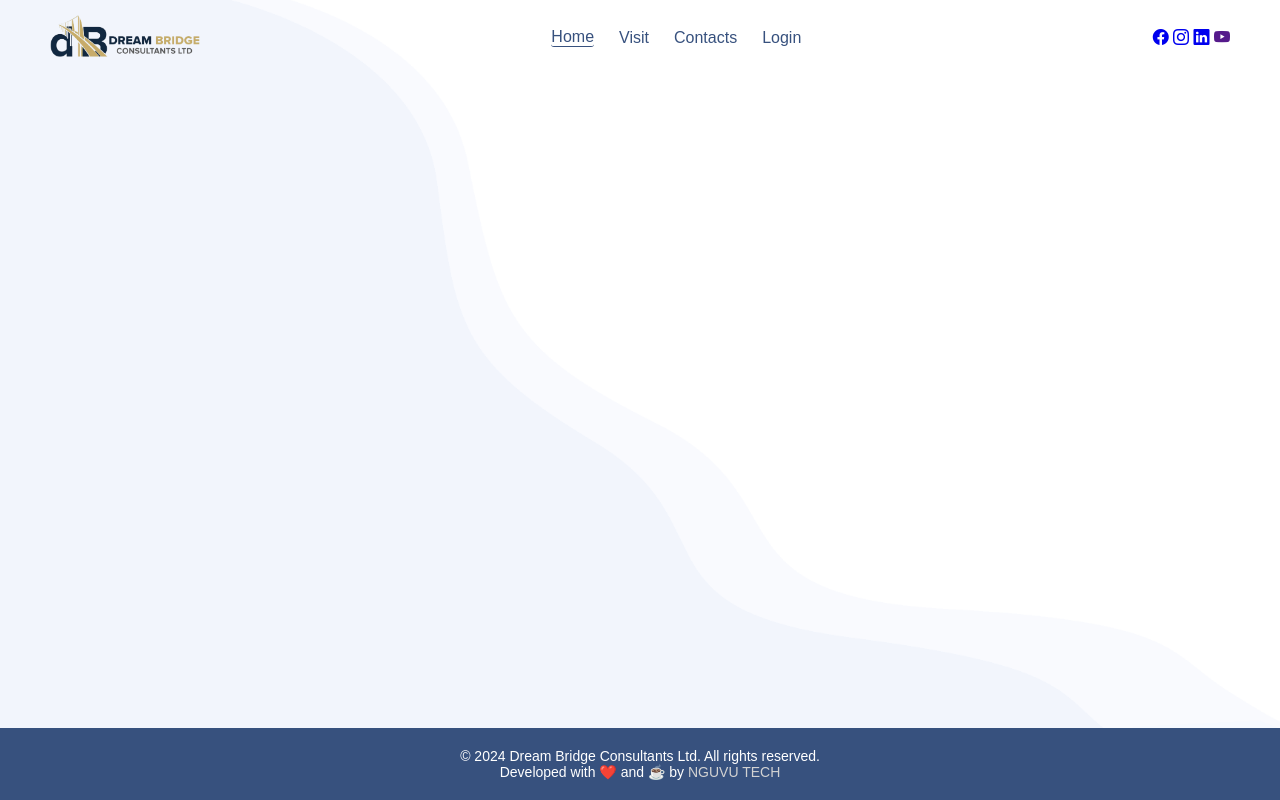
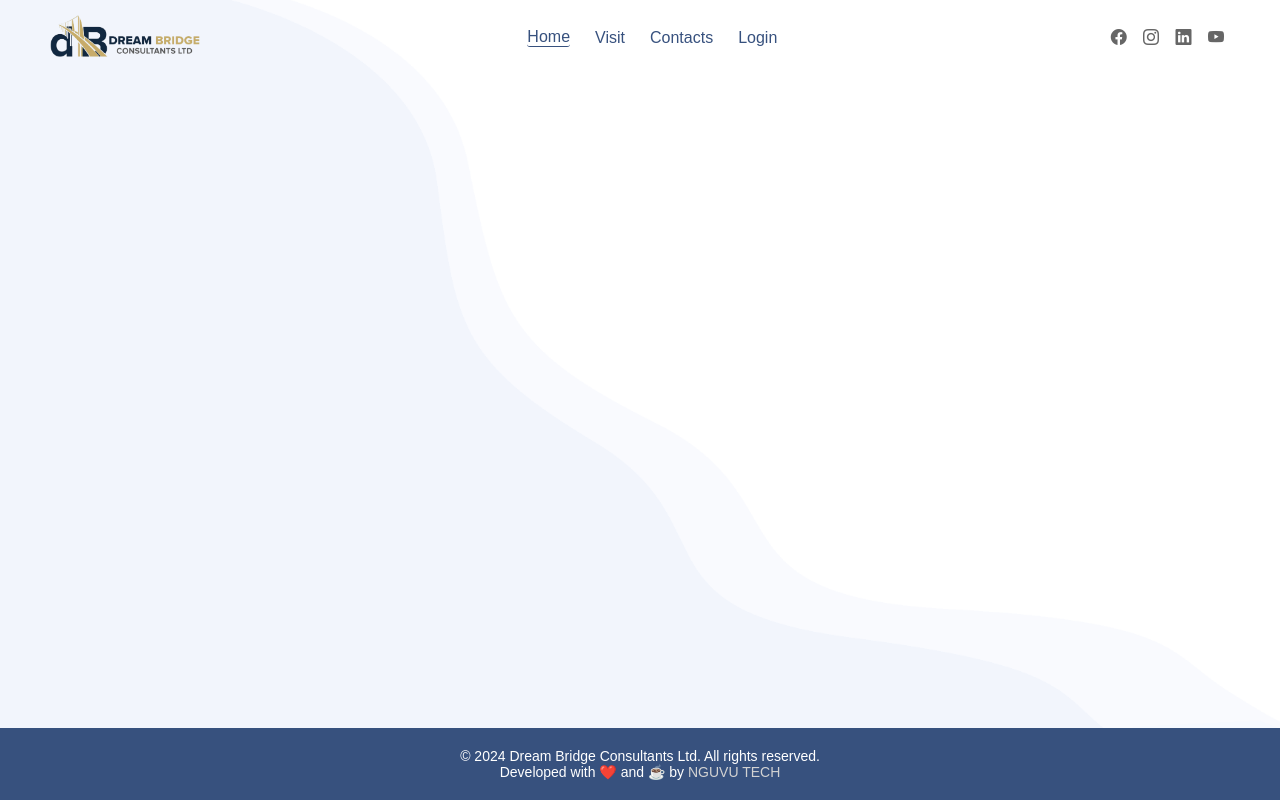
Before and after one commit to AnicetChiza/system-management, a plain HTML site: page index.html in a window 1280 px wide. Drawn offline with nearby package versions, Linux system fonts and the light colour scheme; a web font is replaced by a local one.

Commit message:
add to my repository

```diff
--- a/asset/css/style.css
+++ b/asset/css/style.css
@@ -68,6 +68,39 @@ header .header-content .active {
     border-bottom: 1px solid #37517e;
 }
 
+.social-icon a {
+    display: inline-block;
+    margin: 0 6px;
+    text-decoration: none;
+    color: #666;
+    transition: color 0.3s ease-in-out;
+}
+
+.social-icon a .bi {
+    filter: grayscale(100%);
+    transition: filter 0.3s ease-in-out;
+}
+
+.social-icon a.facebook:hover .bi {
+    filter: grayscale(0%);
+    color: #1877F2;
+}
+
+.social-icon a.instagram:hover .bi {
+    filter: grayscale(0%);
+    color: #E1306C;
+}
+
+.social-icon a.linkedin:hover .bi {
+    filter: grayscale(0%);
+    color: #0A66C2;
+}
+
+.social-icon a.youtube:hover .bi {
+    filter: grayscale(0%);
+    color: #FF0000;
+}
+
 
 /* Section */
 
--- a/index.html
+++ b/index.html
@@ -34,16 +34,16 @@
             <a href="#">Login</a>
         </div>
         <div class="social-icon">
-            <a href="#">
+            <a href="#" class="facebook">
                 <i class="bi bi-facebook"></i>
             </a>
-            <a href="#">
+            <a href="#" class="instagram">
                 <i class="bi bi-instagram"></i>
             </a>
-            <a href="#">
+            <a href="#" class="linkedin">
                 <i class="bi bi-linkedin"></i>
             </a>
-            <a href="">
+            <a href="#" class="youtube">
                 <i class="bi bi-youtube"></i>
             </a>
         </div>
```
